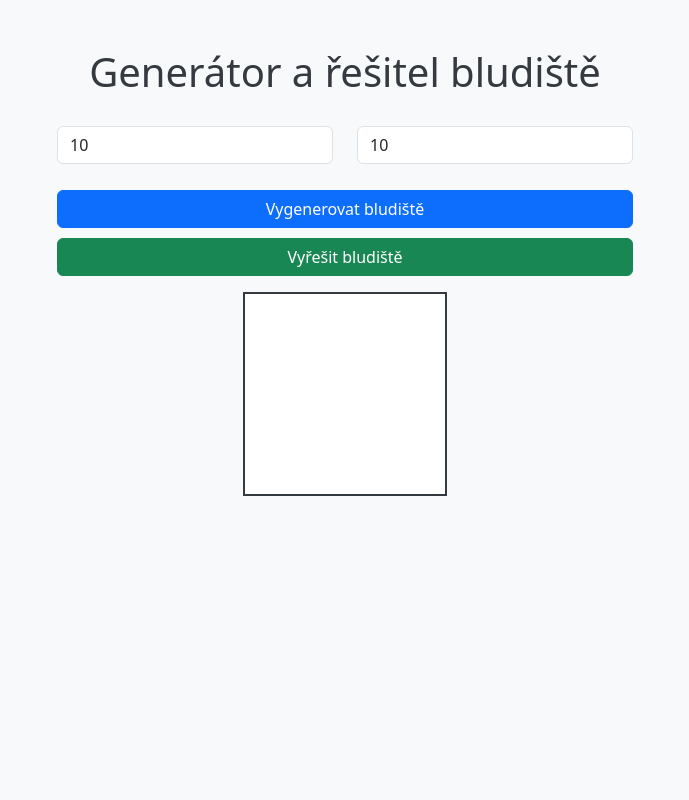
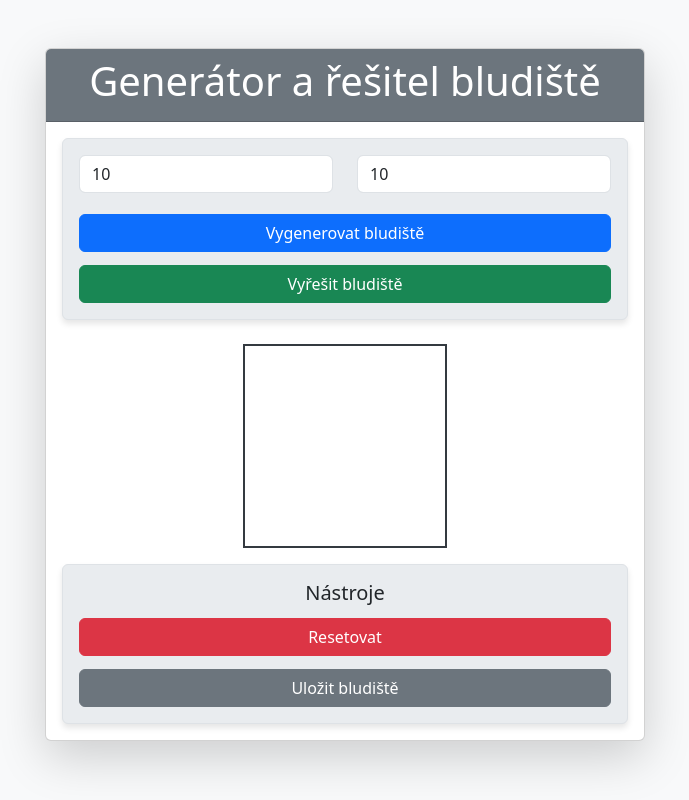
Before and after one commit to Fraskyc/bludiste, a plain HTML site: page index.html in a window 1280 px wide. Shown: the whole page, without its empty margins (295-984 px from the left). Drawn offline with nearby package versions, Linux system fonts and the light colour scheme.

Commit message:
Add files via upload

```diff
--- a/index.html
+++ b/index.html
@@ -6,11 +6,17 @@
     <title>Generátor bludiště</title>
     <link href="https://cdn.jsdelivr.net/npm/bootstrap@5.3.0-alpha1/dist/css/bootstrap.min.css" rel="stylesheet">
     <link rel="stylesheet" href="style.css">
-
 </head>
 <body>
     <div class="container text-center my-5">
-        <h1>Generátor a řešitel bludiště</h1>
+        <!-- Karta -->
+        <div class="card shadow-lg">
+            <div class="card-header bg-secondary text-white">
+                <h1 class="card-title">Generátor a řešitel bludiště</h1>
+            </div>
+            <div class="card-body">
+
+                <div id="inputs-section" class="p-3 mb-4 border rounded">
                     <div class="row mb-3">
                         <div class="col">
                             <input type="number" id="sirka" class="form-control" placeholder="Šířka" value="10" min="5" max="100">
@@ -19,9 +25,21 @@
                             <input type="number" id="vyska" class="form-control" placeholder="Výška" value="10" min="5" max="100">
                         </div>
                     </div>
-        <button id="generovat" class="btn btn-primary">Vygenerovat bludiště</button>
-        <button id="resit" class="btn btn-success">Vyřešit bludiště</button>
+                    <button id="generovat" class="btn btn-primary w-100 mb-2">Vygenerovat bludiště</button>
+                    <button id="resit" class="btn btn-success w-100">Vyřešit bludiště</button>
+                </div>
+
+
                 <canvas id="bludisteCanvas" width="200" height="200" class="my-3"></canvas>
+
+
+                <div id="extra-tools" class="p-3 border rounded">
+                    <h2 class="h5">Nástroje</h2>
+                    <button id="reset" class="btn btn-danger w-100 mb-2">Resetovat</button>
+                    <button id="ulozit" class="btn btn-secondary w-100">Uložit bludiště</button>
+                </div>
+            </div>
+        </div>
     </div>
     <script src="script.js"></script>
 </body>
--- a/script.js
+++ b/script.js
@@ -113,3 +113,16 @@ document.getElementById('generovat').addEventListener('click', () => {
 });
 
 document.getElementById('resit').addEventListener('click', resitBludiste);
+
+document.getElementById('reset').addEventListener('click', () => {
+    ctx.clearRect(0, 0, platno.width, platno.height);
+    alert('Bludiště bylo resetováno.');
+});
+
+document.getElementById('ulozit').addEventListener('click', () => {
+    const dataUrl = platno.toDataURL();
+    const link = document.createElement('a');
+    link.href = dataUrl;
+    link.download = 'bludiste.png';
+    link.click();
+});
--- a/style.css
+++ b/style.css
@@ -1,20 +1,28 @@
 body {
     background-color: #f8f9fa;
 }
+
+.card {
+    max-width: 600px;
+    margin: 0 auto;
+}
+
 canvas {
     border: 2px solid #343a40;
     display: block;
     margin: 20px auto;
     background-color: #ffffff;
 }
-.container {
-    max-width: 600px;
+
+#inputs-section, #extra-tools {
+    background-color: #e9ecef;
+    box-shadow: 0 4px 6px rgba(0, 0, 0, 0.1);
 }
-h1 {
-    margin-bottom: 30px;
-    color: #343a40;
+
+.card-header {
+    text-align: center;
 }
+
 .btn {
-    width: 100%;
-    margin-top: 10px;
+    margin-top: 5px;
 }
```
Lines whose indentation alone changed are shown as unchanged.
